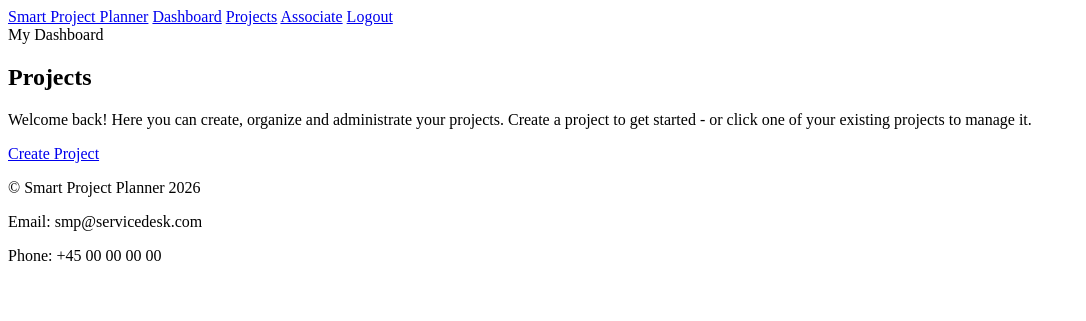
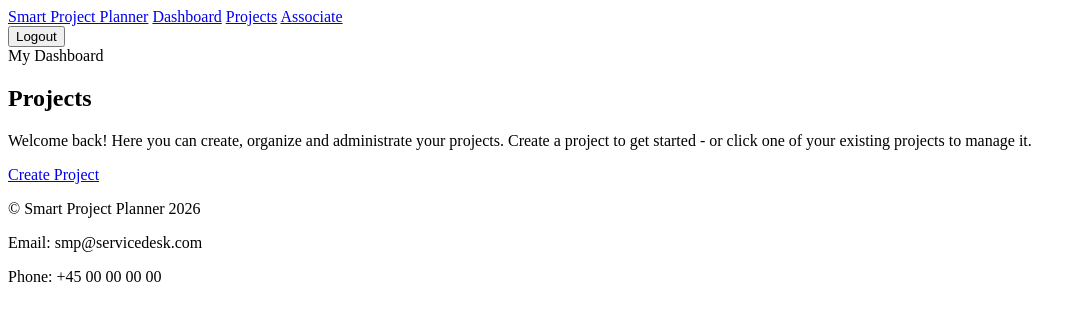
Before and after one commit to SmartProjectPlanner/smartprojectplanner, a Spring app: template src/main/resources/templates/dashboard.html in a window 1280 px wide. Shown: the top 321 px of the page, without its empty margins (0-1086 px from the left). Run offline with Thymeleaf, Linux system fonts and the light colour scheme; the template is opened without the code that fills it, so the values that code supplies are empty.

Commit message:
Implementeret logout og dashboard endpoint i ProjectManagerController

```diff
--- a/src/main/java/dk/smartprojectplanner/controller/ProjectManagerController.java
+++ b/src/main/java/dk/smartprojectplanner/controller/ProjectManagerController.java
@@ -38,6 +38,11 @@ public class ProjectManagerController {
     @GetMapping("/login")
     public String showLoginForm(){
         return "login";
+    }
+
+    @GetMapping("/dashboard")
+    public String showDashboard() {
+        return "dashboard";
     }
 
     /**
--- a/src/main/resources/templates/dashboard.html
+++ b/src/main/resources/templates/dashboard.html
@@ -10,10 +10,13 @@
 <!-- Navbar -->
 <nav class="navbar">
     <a th:href="@{/}"> Smart Project Planner</a>
-    <a th:href="@{/dashboard}" class="navbar button"> Dashboard</a>
+    <a th:href="@{/dashboard}" class="navbar-button"> Dashboard</a>
     <a th:href="@{/projects}" class="navbar-button"> Projects</a>
     <a th:href="@{/associates}" class="navbar-button"> Associate</a>
-    <a th:href="@{/logout}" class="navbar-button">Logout</a>
+
+    <form th:action="@{/logout}" method="post">
+        <button type="submit" class="navbar-button">Logout</button>
+    </form>
 </nav>
 
 <!-- Vores dashboards hovedindhold -->
```
